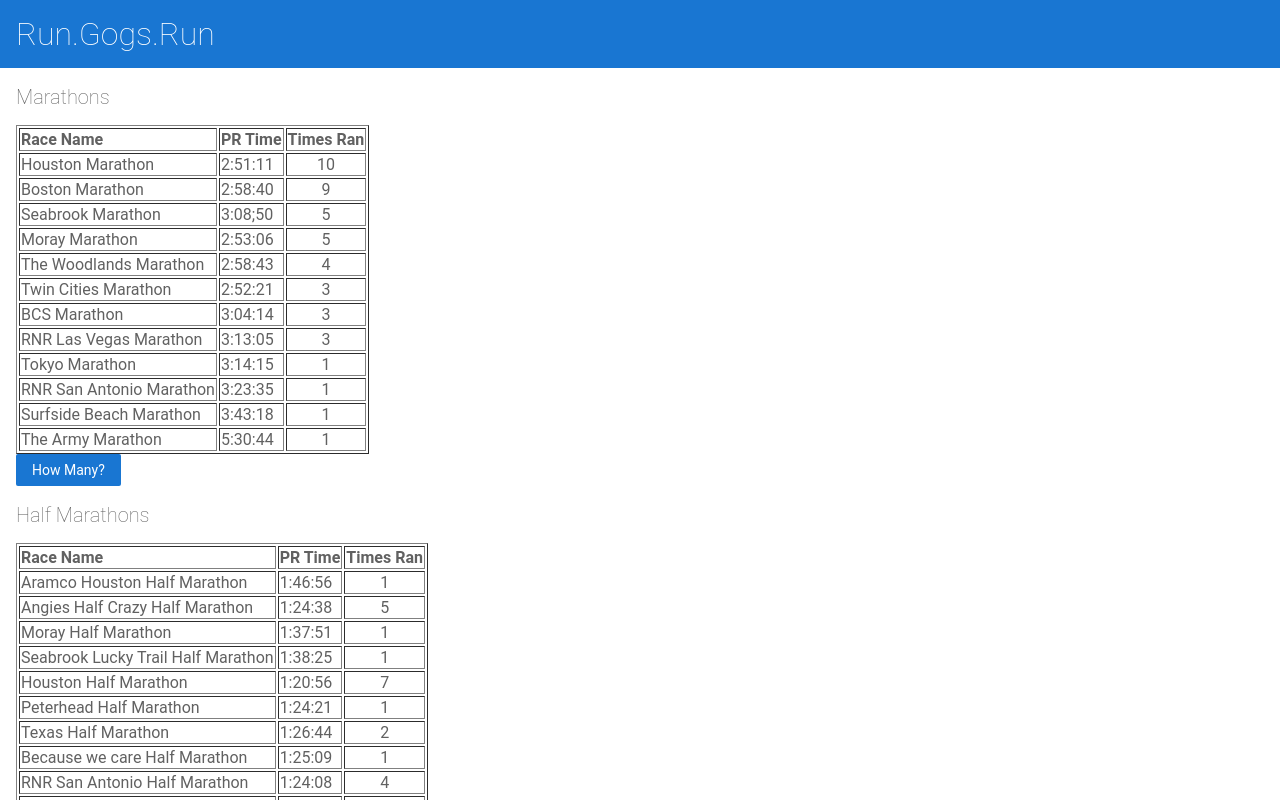
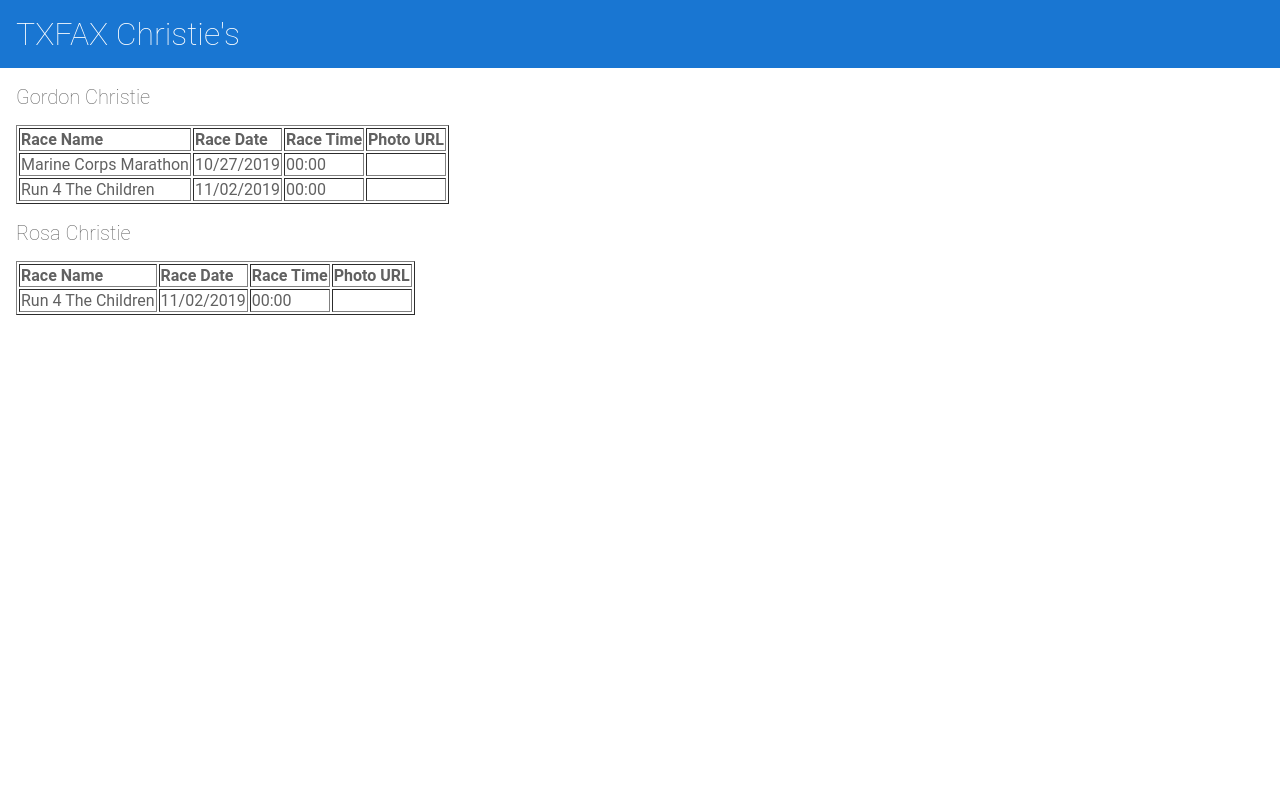
Before and after one commit to gchristie/txfas, an Angular app: page / in a window 1280 px wide. Shown: the top 800 px of the page. Built offline with nearby package versions, Linux system fonts and the light colour scheme.

Commit message:
3 files modified

```diff
--- a/src/app/marathon-list/marathon-list.component.html
+++ b/src/app/marathon-list/marathon-list.component.html
@@ -1,45 +1,44 @@
 
 
-<h2>Marathons</h2>
+<h2>Gordon Christie</h2>
 <table border=1>
 <TR style='font-weight: bold' >
-  <TD >Race Name</TD>
-    <TD>PR Time</TD>
-      <TD>Times Ran</TD>
-    </TR>
+  <TD>Race Name</TD>
+  <TD>Race Date</TD>
+  <TD>Race Time</TD>
+  <TD>Photo URL</TD>
+</TR>
 <ng-container *ngFor="let race of racedata">
- <ng-container *ngIf="race.racetype=='Marathon'">
+ <ng-container *ngIf="race.runner=='Gordon'">
 <TR   >
-  <TD >{{ race.name }} {{ race.racetype }} </TD>
-  <TD>{{ race.PR }}</TD>
-  <TD align="center">{{ race.count }} </TD>
+  <TD >{{ race.name }}  </TD>
+  <TD>{{ race.racedate }}</TD>
+  <TD>{{ race.racetime }} </TD>
+  <TD>{{ race.photourl }} </TD>
 </TR>
 </ng-container>
 </ng-container>
 
 </table>
-  <button (click)="howmanymarathons()">
-    How Many?
-  </button>
 
-<h2>Half Marathons</h2>
+
+<h2>Rosa Christie</h2>
 <table border=1>
 <TR style='font-weight: bold' >
-  <TD >Race Name</TD>
-    <TD>PR Time</TD>
-      <TD style="align:center">Times Ran</TD>
-    </TR>
+  <TD>Race Name</TD>
+   <TD>Race Date</TD>
+  <TD>Race Time</TD>
+  <TD>Photo URL</TD>
+</TR>
 <ng-container *ngFor="let race of racedata">
- <ng-container *ngIf="race.racetype=='Half Marathon'">
+ <ng-container *ngIf="race.runner=='Rosa'">
 <TR>
-  <TD>{{ race.name}} {{ race.racetype }}  </TD>
-  <TD>{{ race.PR }}</TD>
-  <TD align="center">{{ race.count }} </TD>
+  <TD >{{ race.name }}  </TD>
+  <TD>{{ race.racedate }}</TD>
+  <TD>{{ race.racetime }} </TD>
+  <TD>{{ race.photourl }} </TD>
 </TR>
 </ng-container>
 </ng-container>
 
 </table>
-  <button (click)="howmanyhalfmarathons()">
-    How Many?
-  </button>
--- a/src/app/racedata.ts
+++ b/src/app/racedata.ts
@@ -1,280 +1,29 @@
 export var racedata = [
-  {
-    name: 'Houston',
-    PR: '2:51:11',
-    count: 10,
-    racetype: 'Marathon'
-  }
 
-  ,
-  {
-    name: 'Boston',
-    PR: '2:58:40',
-    count: 9,
-   racetype: 'Marathon'
-  }
-  ,
    {
-    name: 'Seabrook',
-    PR: '3:08;50',
-    count : 5,
-    racetype: 'Marathon'
+    name: 'Marine Corps Marathon',
+    racedate: '10/27/2019',
+    racetime: '00:00',
+    runner: 'Gordon',
+    photoURL: ''
   }
   ,
   {
-    name: 'Moray',
-    PR: '2:53:06',
-    count : 5,
-    racetype: 'Marathon'
+    name: 'Run 4 The Children',
+    racedate: '11/02/2019',
+    racetime: '00:00',
+    runner: 'Gordon',
+    photoURL: ''
   }
-,
-  {
-    name: 'The Woodlands',
-    PR: '2:58:43',
-    count : 4,
-     racetype: 'Marathon'
-  }
-  ,
-
+ ,
    {
-    name: 'Twin Cities',
-    PR: '2:52:21',
-    count : 3,
-      racetype: 'Marathon'
-  }
-  ,
-   {
-    name: 'BCS',
-    PR: '3:04:14',
-    count : 3,
-    racetype: 'Marathon'
-  }
-  ,
-  {
-    name: 'RNR Las Vegas',
-    PR:'3:13:05',
-    count : 3,
-      racetype: 'Marathon'
-  }
-  ,
-  {
-    name: 'Tokyo',
-    PR: '3:14:15',
-    count : 1,
-     racetype: 'Marathon'
-  }
-  ,
-  {
-    name: 'RNR San Antonio',
-    PR: '3:23:35',
-    count : 1,
-       racetype: 'Marathon'
-  }
-  ,
-  {
-    name: 'Surfside Beach',
-    PR: '3:43:18',
-    count : 1,
-     racetype: 'Marathon'
-  },
-
-  {
-    name: 'The Army',
-    PR: '5:30:44',
-    count : 1,
-      racetype: 'Marathon'
+    name: 'Run 4 The Children',
+    racedate: '11/02/2019',
+    racetime: '00:00',
+    runner: 'Rosa',
+    photoURL: ''
   }
 
-   ,
-   {
-    name: 'Aramco Houston',
-    PR: '1:46:56',
-    count: 1,
-    racetype: 'Half Marathon'
-  }
-
-     ,
-   {
-    name: 'Angies Half Crazy' ,
-    PR: '1:24:38',
-    count: 5,
-    racetype: 'Half Marathon'
-  }
-      ,
-   {
-    name: 'Moray' ,
-    PR: '1:37:51',
-    count: 1,
-    racetype: 'Half Marathon'
-  }
-      ,
-   {
-    name: 'Seabrook Lucky Trail' ,
-    PR: '1:38:25',
-    count: 1,
-    racetype: 'Half Marathon'
-  }
-      ,
-   {
-    name: 'Houston' ,
-    PR: '	1:20:56',
-    count: 7,
-    racetype: 'Half Marathon'
-  }
-      ,
-   {
-    name: 'Peterhead' ,
-    PR: '1:24:21',
-    count: 1,
-    racetype: 'Half Marathon'
-  }
-      ,
-   {
-    name: 'Texas' ,
-    PR: '1:26:44',
-    count: 2,
-    racetype: 'Half Marathon'
-  }
-      ,
-   {
-    name: 'Because we care' ,
-    PR: '1:25:09',
-    count: 1,
-    racetype: 'Half Marathon'
-  }
-      ,
-   {
-    name: 'RNR San Antonio' ,
-    PR: '1:24:08',
-    count: 4,
-    racetype: 'Half Marathon'
-  }
-      ,
-   {
-    name: 'Sugar & Spice' ,
-    PR: '1:41:11',
-    count: 1,
-    racetype: 'Half Marathon'
-  }
-      ,
-   {
-    name: 'Love the Half' ,
-    PR: '1:36:16',
-    count: 1,
-    racetype: 'Half Marathon'
-  }
-      ,
-   {
-    name: 'Clear Lake City' ,
-    PR: '1:26:59',
-    count: 1,
-    racetype: 'Half Marathon'
-  }
-      ,
-   {
-    name: 'BCS' ,
-    PR: '1:24:43',
-    count: 2,
-    racetype: 'Half Marathon'
-  }
-      ,
-   {
-    name: 'Rhythm and Blues' ,
-    PR: '1:24:40',
-    count: 1,
-    racetype: 'Half Marathon'
-  }
-      ,
-   {
-    name: 'Disney Princess' ,
-    PR: '1:51:42',
-    count: 1,
-    racetype: 'Half Marathon'
-  }
-      ,
-   {
-    name: 'Biggest Loser' ,
-    PR: '1:32:58',
-    count: 1,
-    racetype: 'Half Marathon'
-  }
-      ,
-   {
-    name: 'La Porte' ,
-    PR: '1:32:53',
-    count: 1,
-    racetype: 'Half Marathon'
-  }
-      ,
-   {
-    name: 'Katy' ,
-    PR: '1:24:11',
-    count: 2,
-    racetype: 'Half Marathon'
-  }
-      ,
-   {
-    name: 'Surfside' ,
-    PR: '1:34:38',
-    count: 1,
-    racetype: 'Half Marathon'
-  }
-      ,
-   {
-    name: 'Dusk to Dawn' ,
-    PR: '1:50:50',
-    count: 1,
-    racetype: 'Half Marathon'
-  }
-      ,
-   {
-    name: 'RNR Dallas' ,
-    PR: '1:33:18',
-    count: 1,
-    racetype: 'Half Marathon'
-  }
-        ,
-   {
-    name: 'RNR Las Vegas' ,
-    PR: '2:48:22',
-    count: 1,
-    racetype: 'Half Marathon'
-  }
-        ,
-   {
-    name: 'Shiner' ,
-    PR: '1:30:00',
-    count: 1,
-    racetype: 'Half Marathon'
-  }
-         ,
-   {
-    name: 'Vintage Park' ,
-    PR: '1:30:16',
-    count: 1,
-    racetype: 'Half Marathon'
-  }
-         ,
-   {
-    name: 'Detroit Free Press' ,
-    PR: '2:52:44',
-    count: 1,
-    racetype: 'Half Marathon'
-  }
-         ,
-   {
-    name: 'Santa Hustle' ,
-    PR: '1:34:55',
-    count: 1,
-    racetype: 'Half Marathon'
-  }
-           ,
-   {
-    name: 'The Woodlands' ,
-    PR: '1:31:29',
-    count: 1,
-    racetype: 'Half Marathon'
-  }
 ];
 
 
--- a/src/app/top-bar/top-bar.component.html
+++ b/src/app/top-bar/top-bar.component.html
@@ -1,5 +1,5 @@
 <a [routerLink]="['/']">
-  <h1>Run.Gogs.Run</h1>
+  <h1>TXFAX Christie's</h1>
 </a>
 
 <!-- <a [routerLink]="['/cart']" class="button fancy-button">
```
